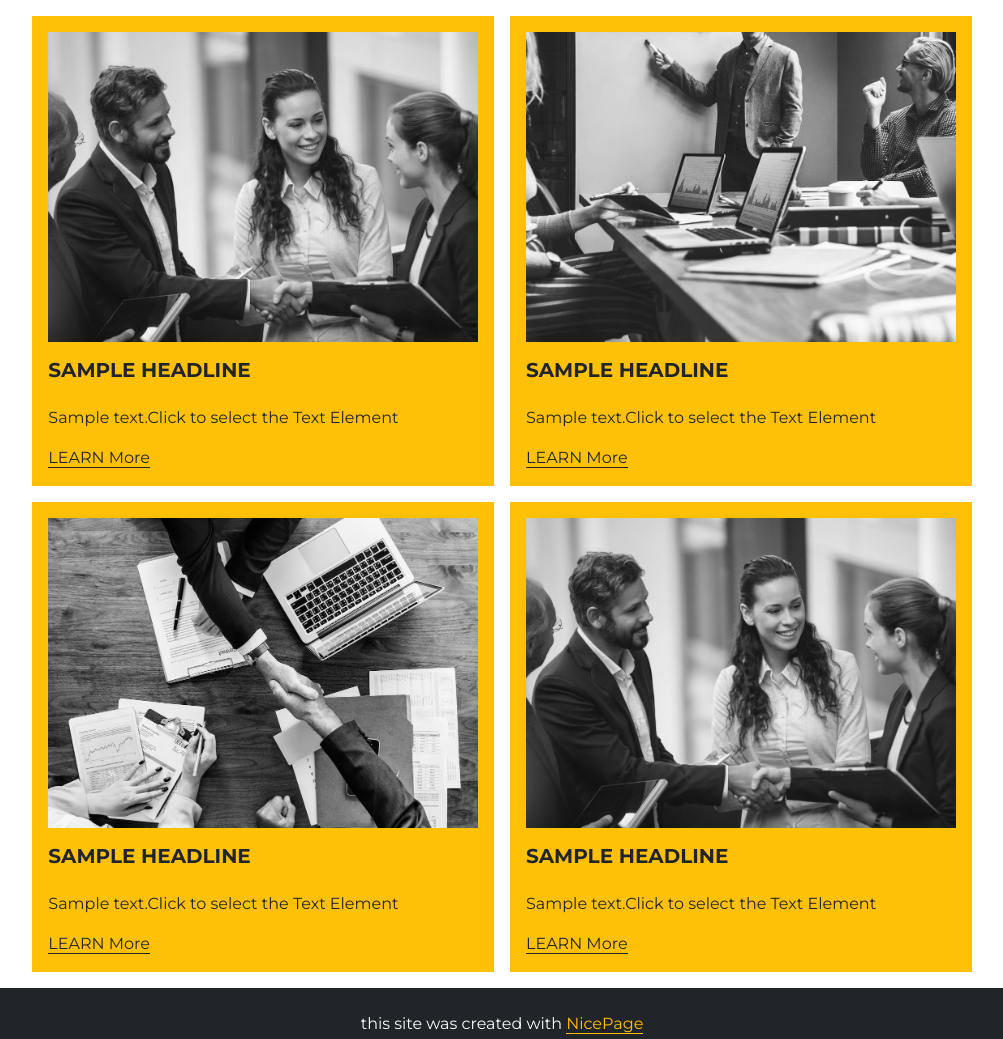
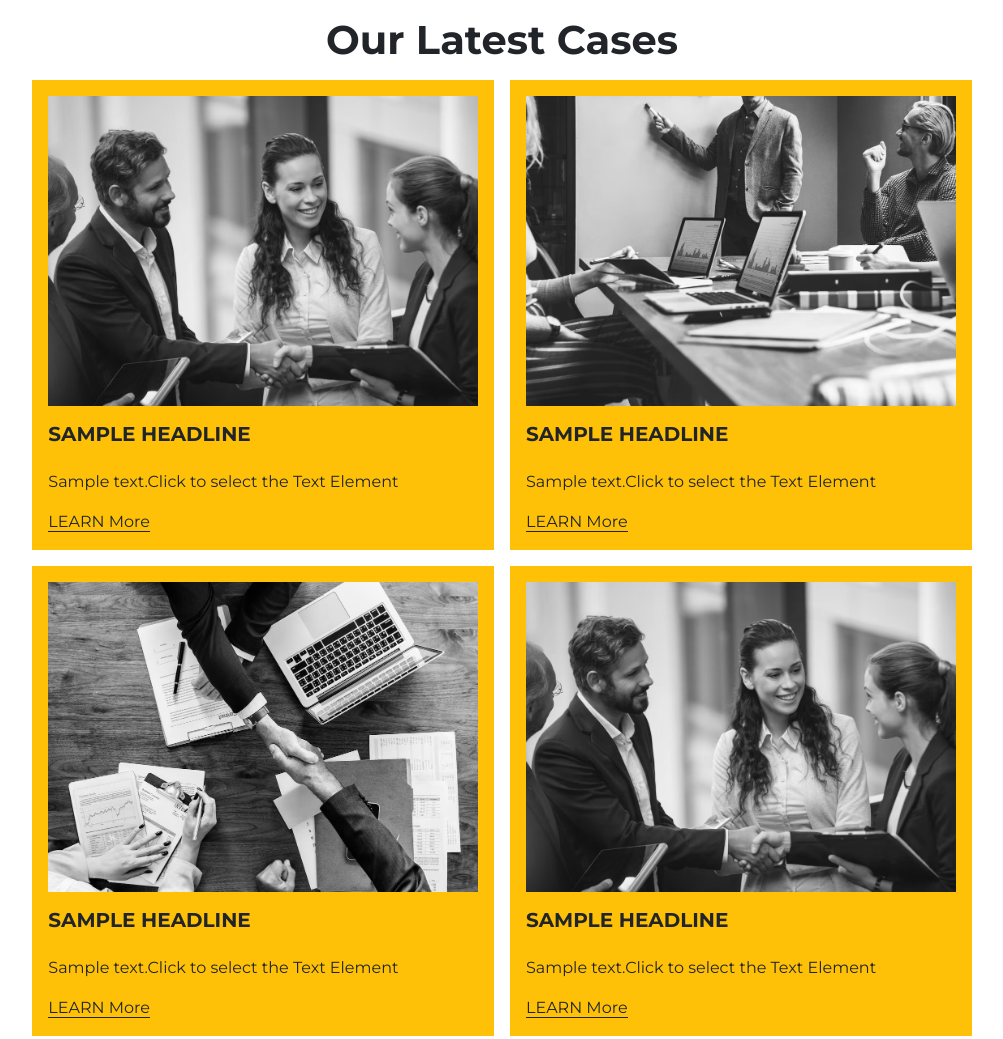
Before and after one commit to Selvana2024/job-day, a plain HTML site: page index.html in a window 1280 px wide. Shown: the top 1039 px of the page, without its empty margins (138-1141 px from the left). Drawn offline with nearby package versions, Linux system fonts and the light colour scheme.

Commit message:
second edit

```diff
--- a/index.html
+++ b/index.html
@@ -15,6 +15,7 @@
   <body>
     <div class="container">
         <div class="row p-3 gap-3 d-flex justify-content-center ">
+            <h1 class="text-center fw-bolder ">Our Latest Cases</h1>
                     <div class="bg-warning p-3 col-12 col-md-5 col-lg-5 " >
                         <img src="./assets/imges/4534.jpg" class="card-img-top" alt="...">
                         <div class="card-body">
```
